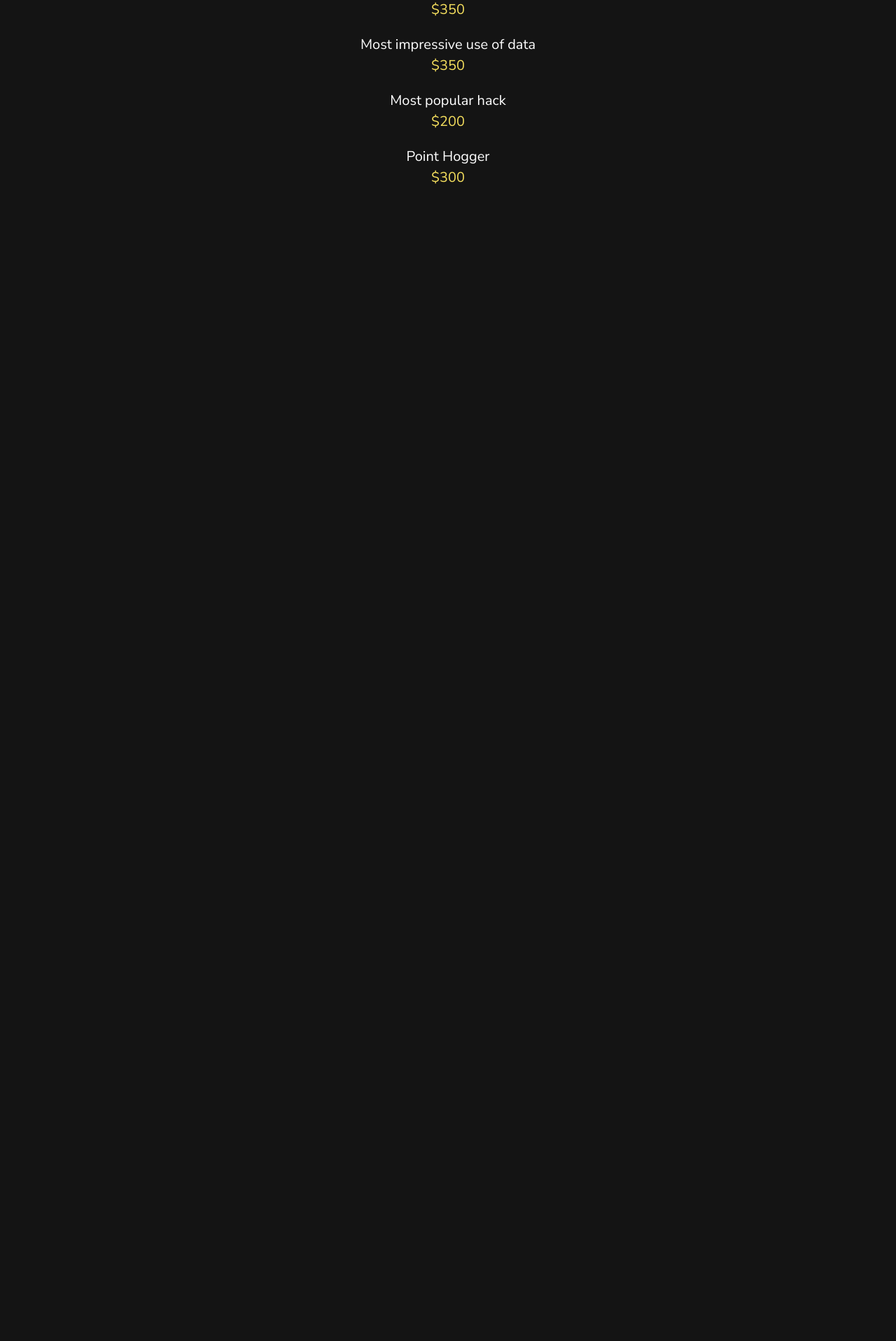
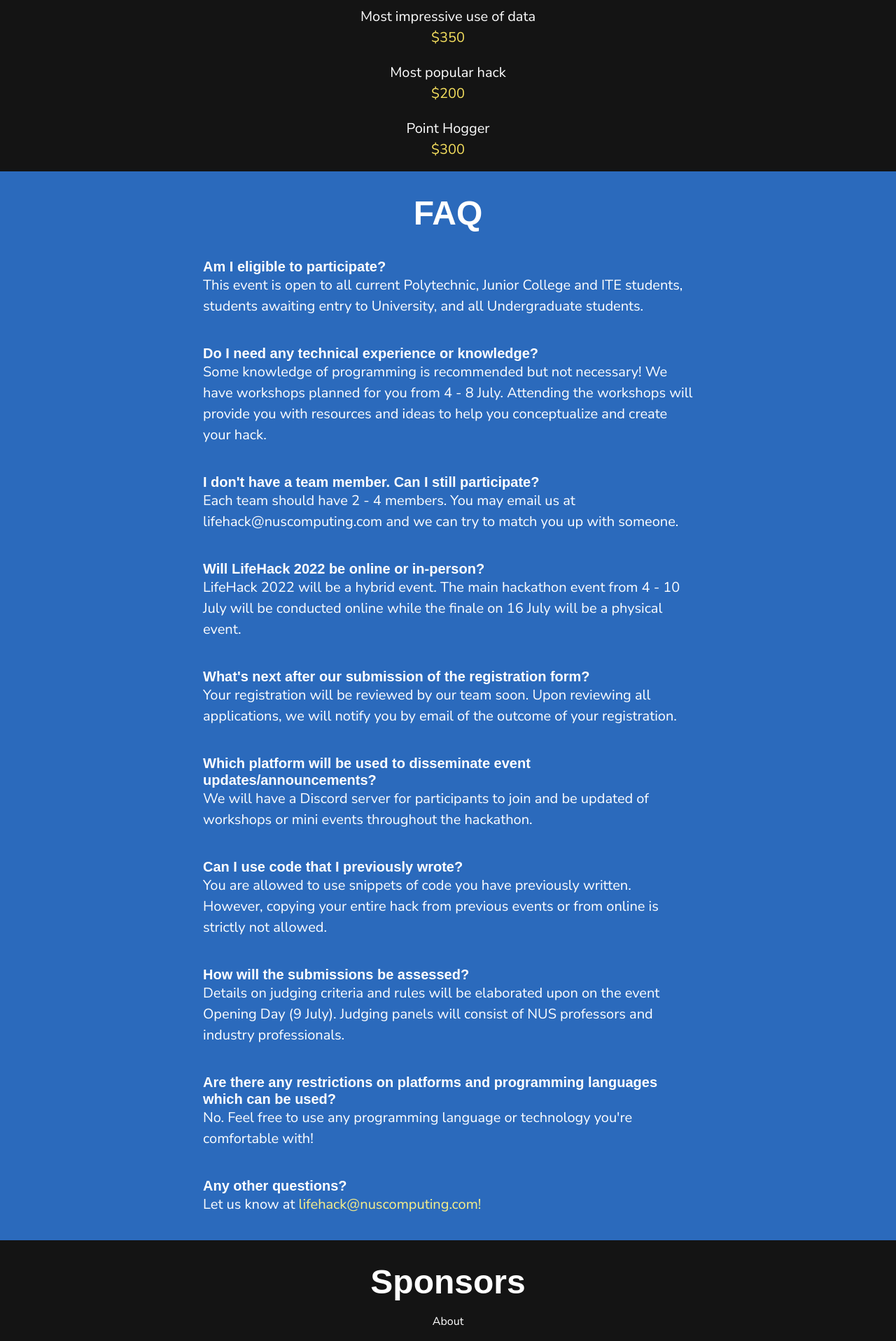
Before and after one commit to marcuspang/LifeHack-2022-Website, a React (Create React App) app in the folder frontend/: page / in a window 1280 px wide. Shown: the part 3213-5130 px from the top of the page at 70% size. Before the commit the page ends 3498 px from the top, so only its background shows below. Built offline with nearby package versions, Linux system fonts and the light colour scheme; no server answers; a web font is replaced by a local one.

Commit message:
Finished responsive styles

```diff
--- a/frontend/src/pages/Home.js
+++ b/frontend/src/pages/Home.js
@@ -12,6 +12,7 @@ import {
   Text,
   VStack,
 } from '@chakra-ui/react';
+import { Link } from '@chakra-ui/react';
 
 const Home = () => {
   return (
@@ -184,27 +185,27 @@ const Home = () => {
           Main Prizes
         </Text>
         <Text fontSize="xl">(For each category)</Text>
-        <Center>
-          <Box pt="10" mt="10" w="200px">
+        <Center flexDir={['column', 'column', 'row']}>
+          <Box pt={[0, 0, 10]} mt={10} w="200px" order={[2, 2, 1]}>
             <Heading size="lg" color="yellow.300">
               $600 &amp; $400
             </Heading>
             <Heading size="lg">2nd and 3rd</Heading>
           </Box>
-          <Box mx="20" mt="10" w="200px">
+          <Box mx={[0, 0, 20]} mt="10" w="200px" order={[1, 1, 2]}>
             <Heading size="2xl" color="yellow.300">
               $1000
             </Heading>
             <Heading size="xl">1st</Heading>
           </Box>
-          <Box pt="20" mt="10" w="200px">
+          <Box pt={[0, 0, 20]} mt={10} w="200px" order="3">
             <Heading size="lg" color="yellow.300">
               $150
             </Heading>
             <Heading size="lg">4th and 5th</Heading>
           </Box>
         </Center>
-        <Text fontSize="3xl" mt="20">
+        <Text fontSize="3xl" mt={10}>
           Special Prizes
         </Text>
         <Box fontSize="xl" mt="8">
@@ -225,19 +226,19 @@ const Home = () => {
         </Box>
       </Section>
 
-      {/*
-      <Section heading={'Points'} text={'About'} />
-      <Section bg="theme.100" heading={'FAQ'}>
-        <Box textAlign="left" maxW="700px" fontSize="xl" m="20px auto">
+      {/* <Section heading={'Points'} text={'About'} /> */}
+
+      <Section bg="theme.100" heading="FAQ">
+        <Box textAlign="left" maxW="700px" fontSize={['lg', 'lg', 'xl']} m="20px auto">
           <Box mt="10">
-            <Heading size="lg">Am I eligible to participate?</Heading>
+            <Heading size="md">Am I eligible to participate?</Heading>
             <Text>
               This event is open to all current Polytechnic, Junior College and ITE students,
               students awaiting entry to University, and all Undergraduate students.
             </Text>
           </Box>
           <Box mt="10">
-            <Heading size="lg">Do I need any technical experience or knowledge?</Heading>
+            <Heading size="md">Do I need any technical experience or knowledge?</Heading>
             <Text>
               Some knowledge of programming is recommended but not necessary! We have workshops
               planned for you from 4 - 8 July. Attending the workshops will provide you with
@@ -245,30 +246,21 @@ const Home = () => {
             </Text>
           </Box>
           <Box mt="10">
-            <Heading size="lg">Am I eligible to participate?</Heading>
-            <Text>
-              This event is open to all current Polytechnic, Junior College and ITE students,
-              students awaiting entry to University, and all Undergraduate students.
-            </Text>
-          </Box>
-          <Box mt="10">
-            <Heading size="lg">
-              {'I don&apos;t have a team member. Can I still participate?'}
-            </Heading>
+            <Heading size="md">I don&apos;t have a team member. Can I still participate?</Heading>
             <Text>
               Each team should have 2 - 4 members. You may email us at lifehack@nuscomputing.com and
               we can try to match you up with someone.
             </Text>
           </Box>
           <Box mt="10">
-            <Heading size="lg">Will LifeHack 2022 be online or in-person?</Heading>
+            <Heading size="md">Will LifeHack 2022 be online or in-person?</Heading>
             <Text>
               LifeHack 2022 will be a hybrid event. The main hackathon event from 4 - 10 July will
               be conducted online while the finale on 16 July will be a physical event.
             </Text>
           </Box>
           <Box mt="10">
-            <Heading size="lg">
+            <Heading size="md">
               What&apos;s next after our submission of the registration form?
             </Heading>
             <Text>
@@ -277,7 +269,7 @@ const Home = () => {
             </Text>
           </Box>
           <Box mt="10">
-            <Heading size="lg">
+            <Heading size="md">
               Which platform will be used to disseminate event updates/announcements?
             </Heading>
             <Text>
@@ -285,7 +277,7 @@ const Home = () => {
               mini events throughout the hackathon.
             </Text>
             <Box mt="10">
-              <Heading size="lg">Can I use code that I previously wrote?</Heading>
+              <Heading size="md">Can I use code that I previously wrote?</Heading>
               <Text>
                 You are allowed to use snippets of code you have previously written. However,
                 copying your entire hack from previous events or from online is strictly not
@@ -293,7 +285,7 @@ const Home = () => {
               </Text>
             </Box>
             <Box mt="10">
-              <Heading size="lg">How will the submissions be assessed?</Heading>
+              <Heading size="md">How will the submissions be assessed?</Heading>
               <Text>
                 Details on judging criteria and rules will be elaborated upon on the event Opening
                 Day (9 July). Judging panels will consist of NUS professors and industry
@@ -301,7 +293,7 @@ const Home = () => {
               </Text>
             </Box>
             <Box mt="10">
-              <Heading size="lg">
+              <Heading size="md">
                 Are there any restrictions on platforms and programming languages which can be used?
               </Heading>
               <Text>
@@ -310,16 +302,19 @@ const Home = () => {
               </Text>
             </Box>
             <Box mt="10">
-              <Heading size="lg">Any other questions?</Heading>
+              <Heading size="md">Any other questions?</Heading>
               <Text>
-                {'Let us know at'}{' '}
-                <a href="mailto:lifehack@nuscomputing.com">lifehack@nuscomputing.com!</a>
+                Let us know at{' '}
+                <Link color="yellow.200">
+                  <a href="mailto:lifehack@nuscomputing.com">lifehack@nuscomputing.com!</a>
+                </Link>
               </Text>
             </Box>
           </Box>
         </Box>
       </Section>
-      <Section heading={'Sponsors'} text={'About'} /> */}
+
+      <Section heading="Sponsors" text="About" />
     </Box>
   );
 };
```
Also changed, not shown: 1 other file (tests, documents, lock files or other folders).
